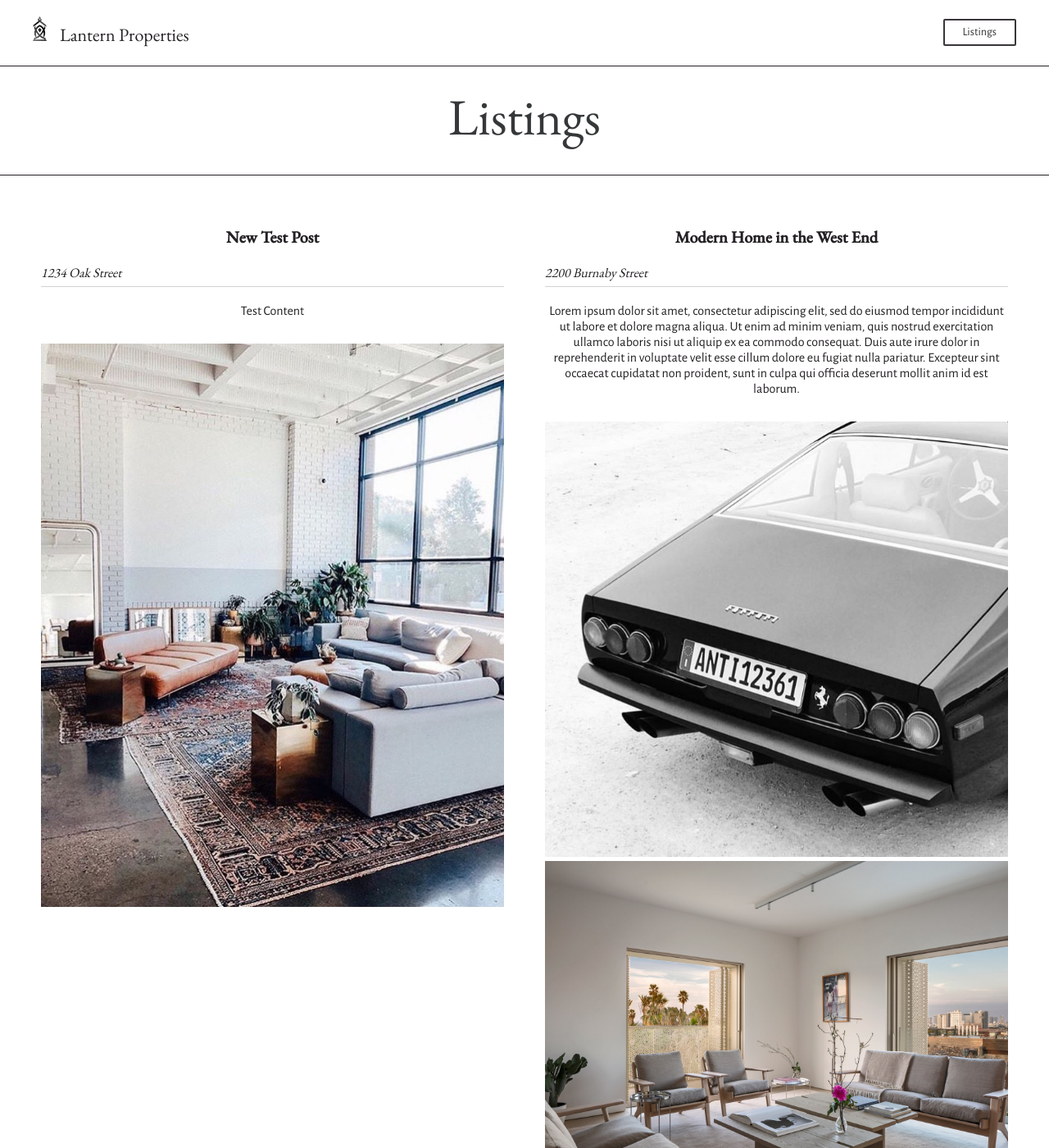
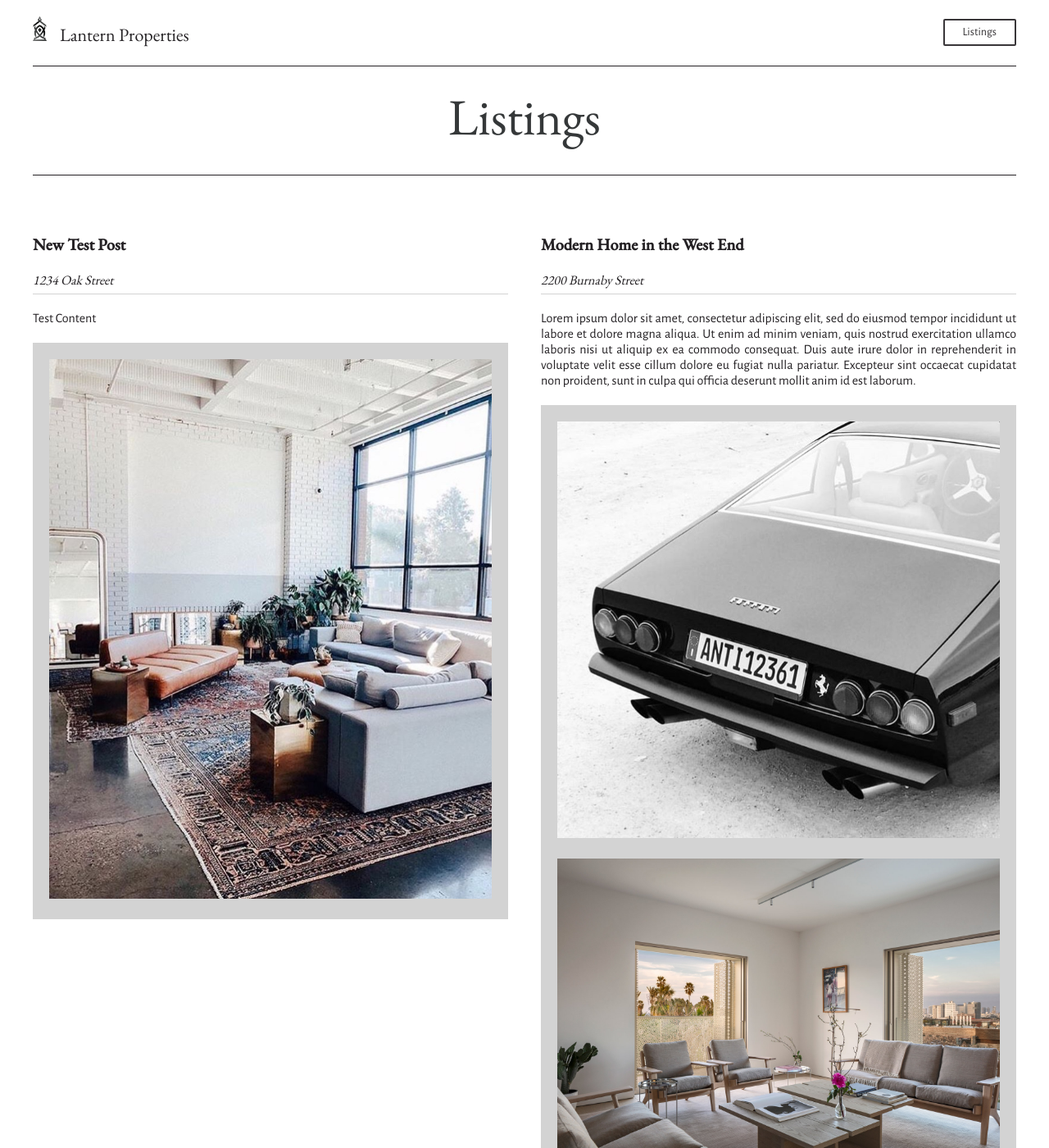
Before and after one commit to RF604/lantern2020, a Jekyll site: the page built from listings.html, in a window 1280 px wide and 1400 px high. Shown: the whole window at 82% size. Built offline with Jekyll 4.4.1, drawn with Linux system fonts in a browser that asks for light colours.

Commit message:
ready for client review

```diff
--- a/listings.html
+++ b/listings.html
@@ -4,14 +4,16 @@
 header-class: project-header
 ---
 
+<section>
+
 
 <h1 class="project-name">{{ page.title }}</h1>
 
-<section class="listings-grid">
+<div class="grid">
 
     {% for post in site.posts %}
 
-    <div class="listing">
+    <div>
 
       <div class="listing-info">
         <h3>{{ post.listing-heading }}</h3>
@@ -29,5 +31,6 @@
 
     {% endfor %}
 
+</div>
 
 </section>
--- a/style.css
+++ b/style.css
@@ -94,7 +94,6 @@
   color: white;
   text-decoration: underline;
 }
-
 div.project-header {
   width: 100%;
   height: 30px;
@@ -156,7 +155,6 @@
   cursor: pointer;
 }
 
-
 /* HOME */
 .home-container {
   height: 100vh;
@@ -194,7 +192,6 @@
   color: transparent;
   background-color: transparent;
 }
-
 .contact-info {
   margin-top: 50px;
   border-top: 1px solid;
@@ -210,9 +207,6 @@
   text-align: center;
   margin: 6px 0;
 }
-
-
-
 
 /* PROJECT PAGES */
 form {
@@ -265,9 +259,33 @@
 }
 
 
+/* LISTINGS */
+.grid ul {
+  list-style: none;
+  margin: 0 0 40px 0;
+  padding: 20px 0 0 0;
+  background-color: lightgray;
+}
+.grid ul li {
+  min-width: 100%;
+  padding: 0 20px 20px 20px;
+}
 
-
-
+/* FOOTER */
+footer {
+  display: flex;
+  justify-content: space-between;
+  padding: 10px 0px;
+  border-top: solid 1px;
+  display: flex;
+  flex-wrap: wrap;
+}
+.footer div a {
+  white-space: nowrap;
+}
+.footer-left a:hover {
+  color: #242124;
+}
 
 /*TEXT*/
 *,
@@ -312,7 +330,6 @@
 p {
   font-size: 16px;
 }
-
 p,
 a,
 b,
@@ -325,7 +342,6 @@
   font-style: normal;
   text-decoration: none;
 }
-
 button,
 a button {
   font-size: 14px;
@@ -350,63 +366,26 @@
 button.inquiries a {
   font-style: italic;
 }
-
-
-
-
-/* LISTINGS */
-.listings-grid {
-  display: grid;
-  grid-gap: 50px;
-  grid-template-columns: repeat(auto-fit, minmax(450px, 1fr));
-  grid-template-rows: auto;
-  width: calc(100% - 100px);
-  margin: 0 auto;
-}
-.listing-info {
-  padding-bottom: 10px;
-}
 .listing-info * {
+  text-align: justify;
   min-width: 100%;
 }
-.listing ul {
-  list-style: none;
-  margin: 0;
-  padding: 0;
-}
-.listing ul li img {
-  min-width: 100%;
-}
-.listing h3 {
+.listing-info h3 {
   font-weight: 600;
 }
-.listing h4 {
+.listing-info h4 {
   text-align: left;
   margin: 2px 0 0 0;
   font-style: italic;
   padding-bottom: 6px;
   border-bottom: 1px solid lightgray;
 }
-.listing p {
-  margin-top: 20px;
+.listing-info p {
+  margin: 20px 0 0 0;
+  padding: 0;
 }
 
 
-/* FOOTER */
-footer {
-  display: flex;
-  justify-content: space-between;
-  padding: 10px 0px;
-  border-top: solid 1px;
-  display: flex;
-  flex-wrap: wrap;
-}
-.footer div a {
-  white-space: nowrap;
-}
-.footer-left a:hover {
-  color: #242124;
-}
 
 
 /* ANIMATIONS */
@@ -425,9 +404,7 @@
   color: #353839;
 }
 
-
 /* MOBILE */
-
 @media screen and (max-width: 1000px) {
 
   header {
@@ -492,6 +469,25 @@
     height: 46vh;
   }
 
+  .grid ul {
+    padding: 10px 0 0 0;
+    margin-bottom: 10px;
+  }
+
+  .grid ul img {
+      max-height: 80vh;
+      object-fit: contain;
+      padding: 0;
+      margin: 0;
+  }
+
+  .grid ul li {
+      min-width: 100%;
+      background-color: lightgray;
+      padding: 0 10px 10px 10px;
+      margin: 0;
+  }
+
   .developments-menu button {
     min-width: 100%;
   }
@@ -522,6 +518,11 @@
     font-size: 14px;
   }
 
+  .listing-info h3 {
+    font-size: 22px;
+    margin: 10px 0 0 0;
+  }
+
   header a {
     font-size: 20px;
   }
@@ -531,6 +532,7 @@
     margin-bottom: 0;
     padding-bottom: 0;
   }
+
 
   img {
     filter: none;
```
